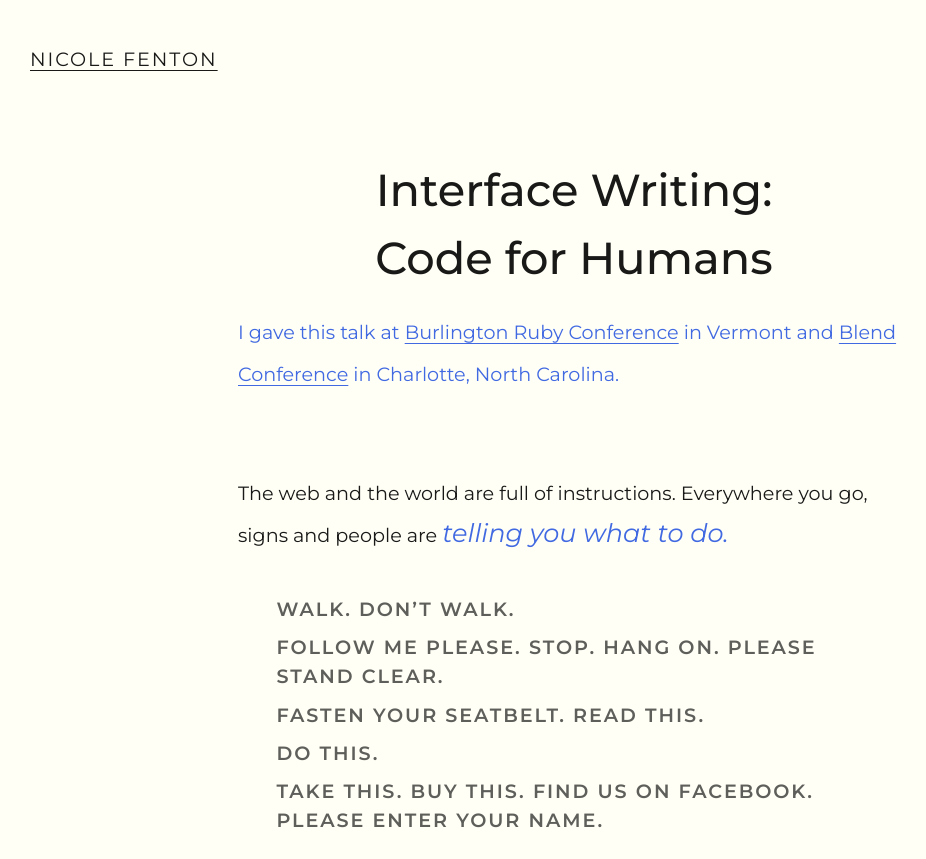
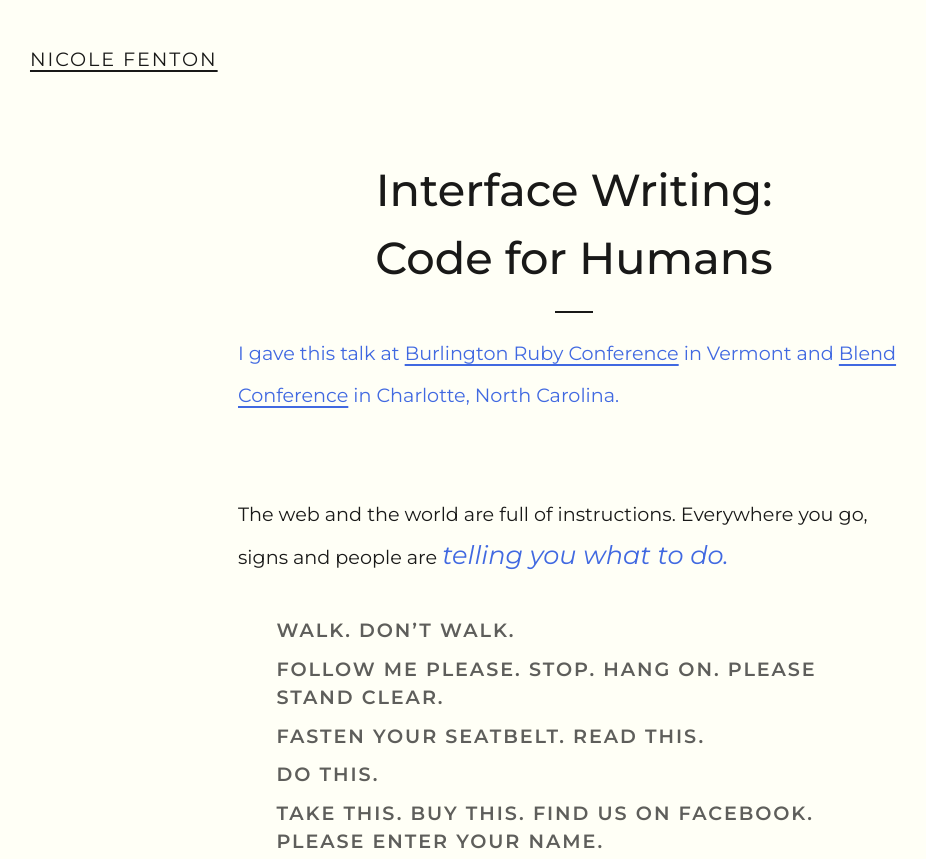
Before and after one commit to f638-typography/manuscript, a plain HTML site: page index.html in a window 1280 px wide. Shown: the top 859 px of the page, without its empty margins (66-992 px from the left). Drawn offline with Linux system fonts and the light colour scheme.

Commit message:
Adding visual divider and hover states

```diff
--- a/style.css
+++ b/style.css
@@ -21,6 +21,7 @@ adjust colors, try different content-width, maybe reduce the number of different
   --leading-tight: 1.5;
   --tracking: 0.1em;
   --tracking-wide: calc(var(--tracking) * 3);
+  --underline: 0.08em;
 
   /* Space: s = body text size, each step halves or doubles */
   --space-xs: calc(var(--space-s) / 2);
@@ -115,6 +116,16 @@ h1 {
   text-align: center;
 }
 
+/* short line under the h1, decorative only (empty content, nothing to read out) */
+h1::after {
+  content: "";
+  display: block;
+  inline-size: var(--space-m);
+  margin-block-start: var(--space-s);
+  margin-inline: auto;
+  border-block-start: calc(var(--space-xs) / 4) solid;
+}
+
 /* h2: section headings */
 h2 {
   margin-block-start: var(--space-l);
@@ -176,7 +187,13 @@ strong {
 a {
   color: var(--color-link);
   text-decoration: underline;
+  text-decoration-thickness: var(--underline);
   text-underline-offset: 0.2em;
+}
+
+/* link on hover: underline 1.5× thicker */
+a:hover {
+  text-decoration-thickness: calc(var(--underline) * 1.5);
 }
 
 /* link inside header: site name, conference links */
```
